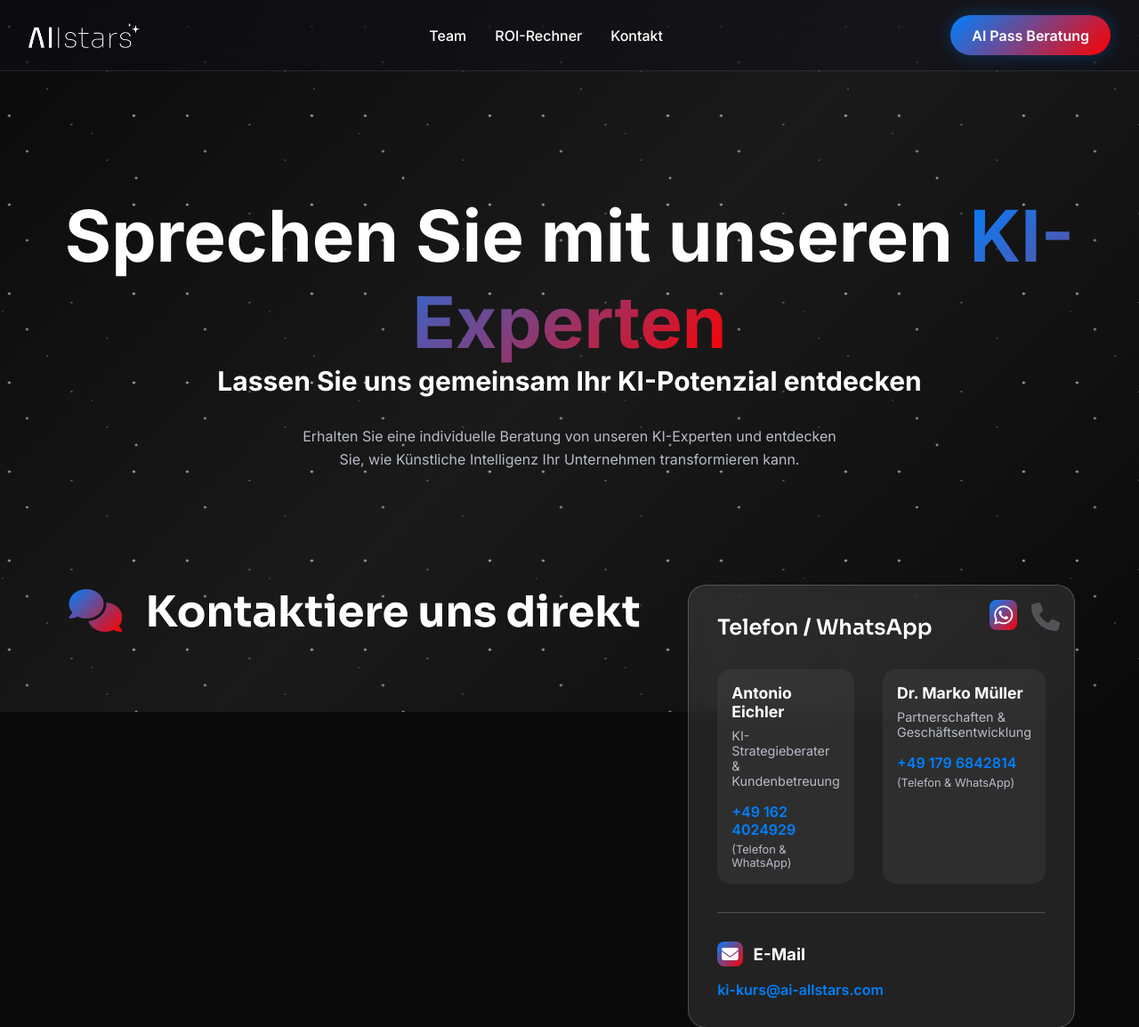
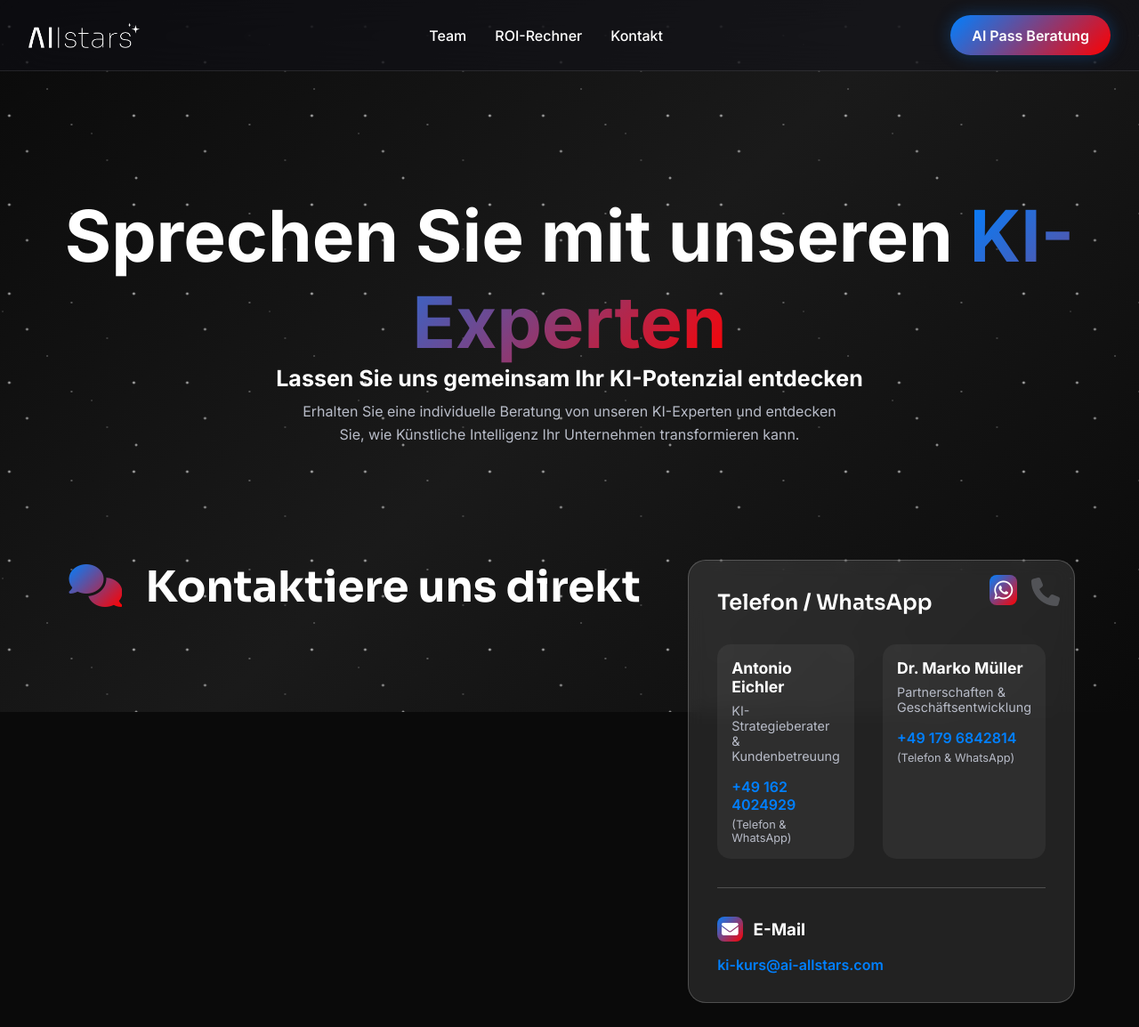
Before and after one commit to 2Patrick1111/kurs, a Flask app: page /kontakt in a window 1280 px wide. Shown: the top 1154 px of the page at 89% size. Run offline with Flask 3, Linux system fonts and the light colour scheme.

Commit message:
Adjust the contact page subtitle to improve visual appeal on smaller screens
Modify font size and margin of `.contact-hero .hero-subtitle` in `website-styles.css`.

Replit-Commit-Author: Agent
Replit-Commit-Session-Id: 8d2a8a23-c204-4d4b-9c5c-dcabb385294a
Replit-Commit-Screenshot-Url: https://storage.googleapis.com/screenshot-production-us-central1/fd4cdddb-ef5b-437a-a1d5-8f8e6b62832b/8d2a8a23-c204-4d4b-9c5c-dcabb385294a/7cwNCEg

```diff
--- a/static/css/website-styles.css
+++ b/static/css/website-styles.css
@@ -367,9 +367,10 @@ body {
 }
 
 .contact-hero .hero-subtitle {
-    font-size: 30px;
+    font-size: 25px;
     color: white;
     font-weight: bold;
+    margin-bottom: 10px;
 }
 
 .hero-description {
```
